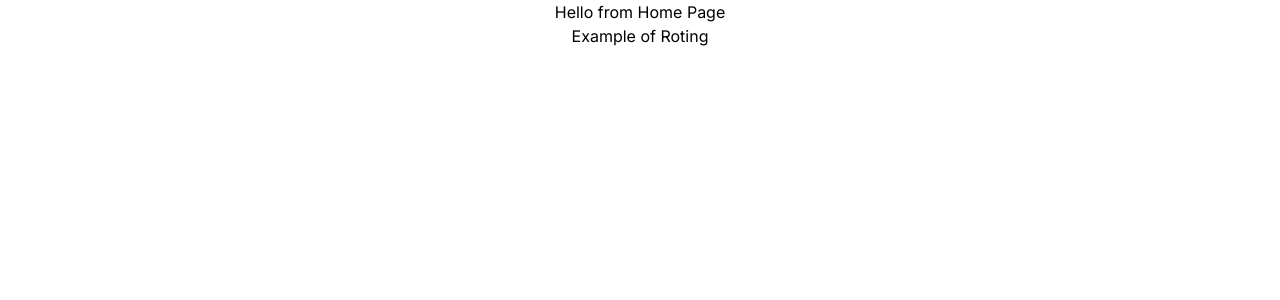
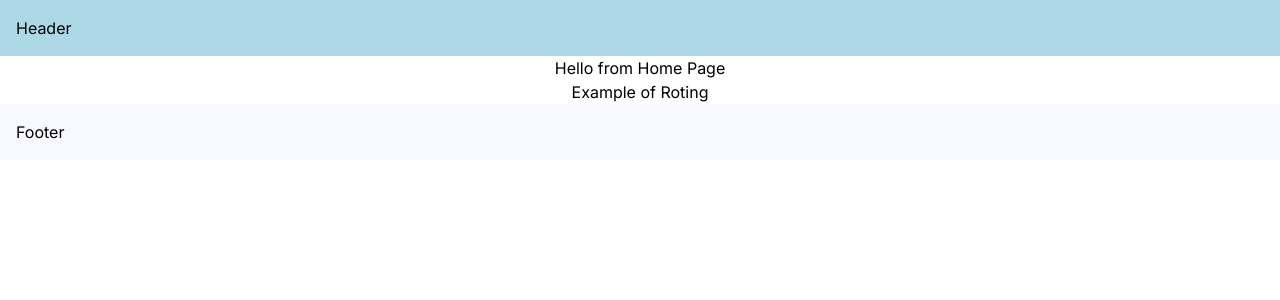
Before and after one commit to SnehaVarshney11/NextJs, a Next.js app in the folder about-roting/: page / in a window 1280 px wide. Shown: the top 300 px of the page. Built offline with nearby package versions, Linux system fonts and the light colour scheme.

Commit message:
About Layout

```diff
--- a/about-roting/src/app/layout.js
+++ b/about-roting/src/app/layout.js
@@ -11,7 +11,26 @@
 export default function RootLayout({ children }) {
   return (
     <html lang="en">
-      <body className={inter.className}>{children}</body>
+      {/* Here children is page.js */}
+      <body className={inter.className}>
+        <header
+          style={{
+            backgroundColor: "lightblue",
+            padding: "1rem",
+          }}
+        >
+          <p>Header</p>
+        </header>
+        {children}
+        <footer
+          style={{
+            backgroundColor: "ghostwhite",
+            padding: "1rem",
+          }}
+        >
+          <p>Footer</p>
+        </footer>
+      </body>
     </html>
   );
 }
```
